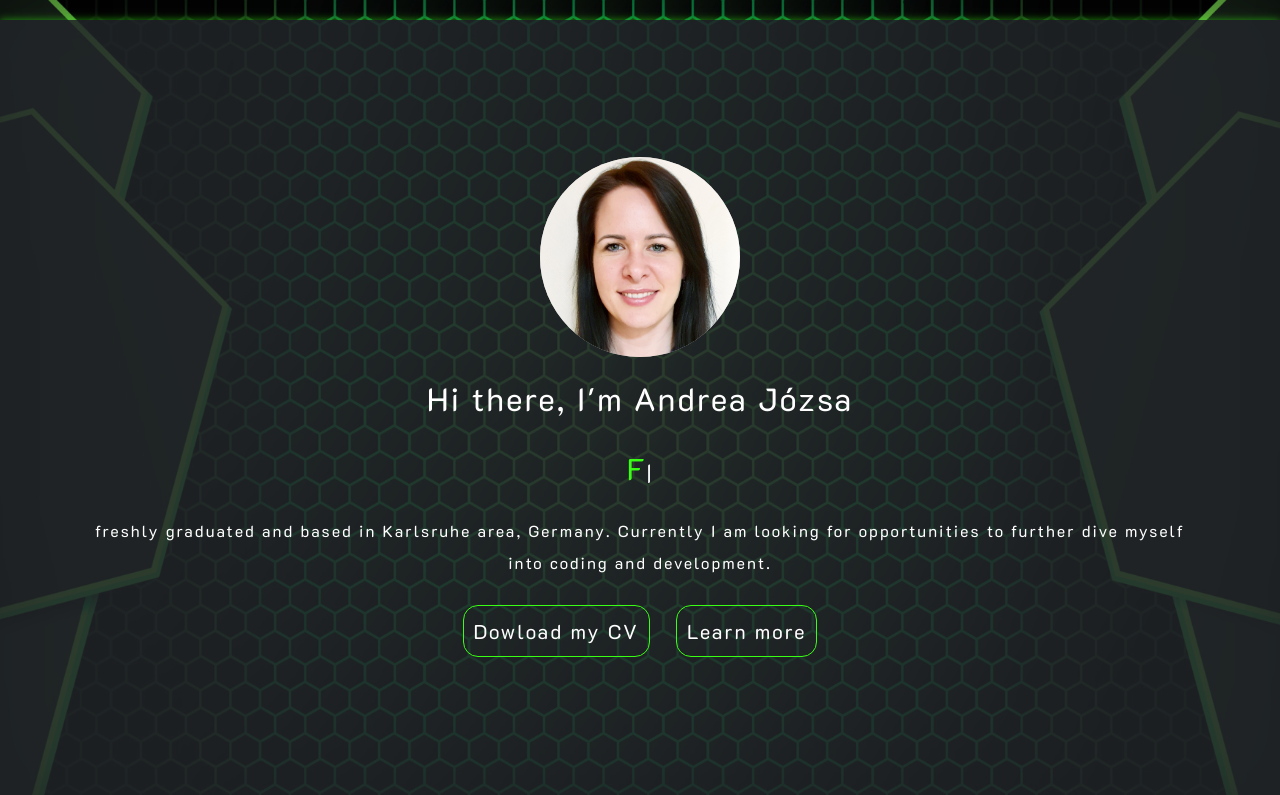
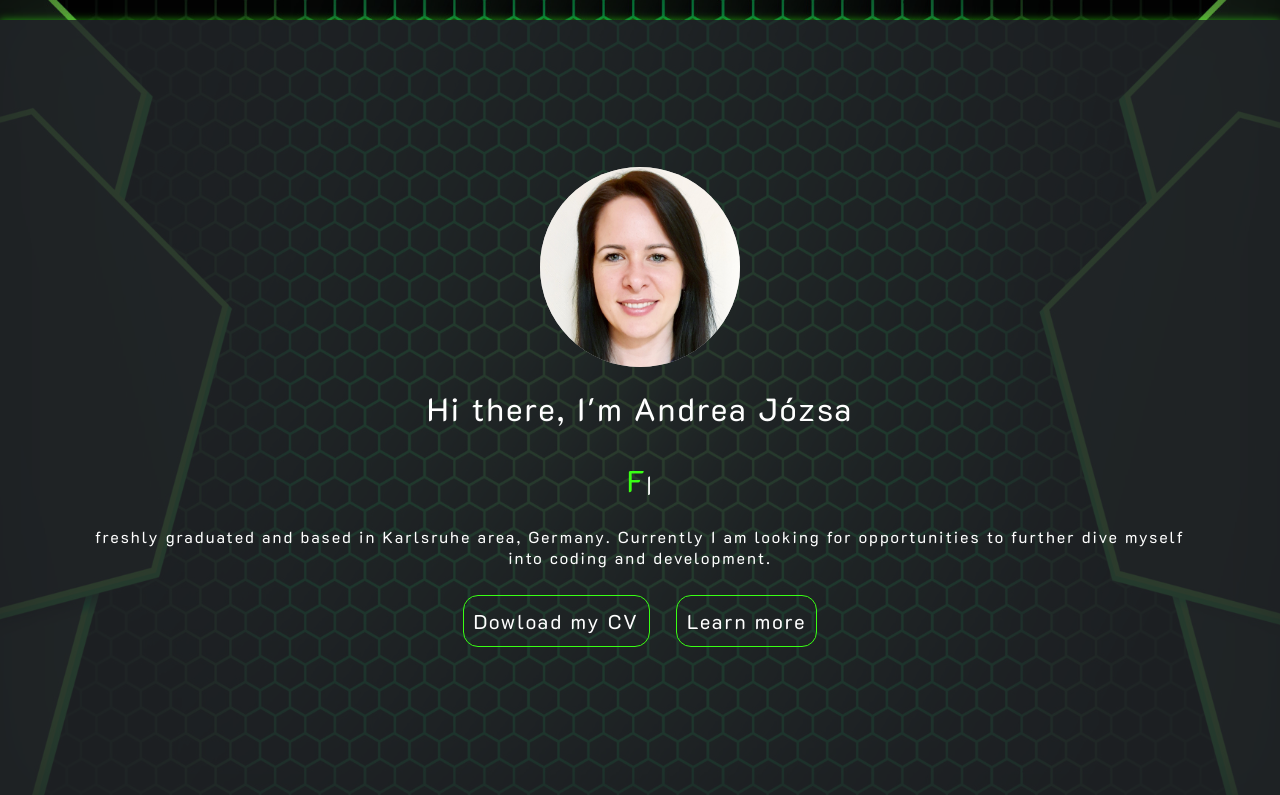
Before and after one commit to Turo-Rudi/Portfolio, a website: page index.html in a window 1280 px wide. Shown: the top 795 px of the page. Drawn offline with nearby package versions, Linux system fonts and the light colour scheme; a web font is replaced by a local one.

Commit message:
update responsive styles

```diff
--- a/css/styles.css
+++ b/css/styles.css
@@ -27,14 +27,6 @@ body {
   letter-spacing: 2px;
   line-height: 2;
 }
-
-a,
-a:hover {
-  text-decoration: none;
-  color: white;
-  font-weight: 800;
-}
-
 
 /*General styles */
 .cover,
@@ -86,9 +78,8 @@ a:hover {
   align-items: center;
 }
 
-.bi {
-  vertical-align: -.125em;
-  fill: currentColor;
+.bio {
+  line-height: 1.3;
 }
 
 .pulse {
@@ -196,6 +187,11 @@ a:hover {
   color: rgba(255, 255, 255, .5);
   background-color: transparent;
   border-bottom: .25rem solid transparent;
+}
+
+.bi {
+  vertical-align: -.125em;
+  fill: currentColor;
 }
 
 /* FLIP ANIMATION */
@@ -388,6 +384,11 @@ a:hover {
 /* ======    RESPONSIVE STYLES ====== */
 /* Extra small devices (phones, 600px and down) */
 @media all and (max-width: 600px) {
+  html {
+    scroll-padding-top: 350px;
+    scroll-behavior: smooth;
+  }
+
   body {
     margin: 0;
   }
@@ -411,8 +412,6 @@ a:hover {
     margin-bottom: 10px;
   }
 
-
-
   #projects {
     display: grid;
     grid-template-columns: 2fr;
@@ -421,13 +420,6 @@ a:hover {
 
   .project-picture {
     width: 200px;
-  }
-
-  .skillrow__item,
-  .toolsrow__item {
-    width: 40px;
-    height: 40px;
-    border: none;
   }
 
   #contact {
--- a/css/styles.production.css
+++ b/css/styles.production.css
@@ -36,14 +36,6 @@ body {
   letter-spacing: 2px;
   line-height: 2;
 }
-
-a,
-a:hover {
-  text-decoration: none;
-  color: white;
-  font-weight: 800;
-}
-
 
 /*General styles */
 .cover,
@@ -109,9 +101,8 @@ a:hover {
           align-items: center;
 }
 
-.bi {
-  vertical-align: -.125em;
-  fill: currentColor;
+.bio {
+  line-height: 1.3;
 }
 
 .pulse {
@@ -240,6 +231,11 @@ a:hover {
   color: rgba(255, 255, 255, .5);
   background-color: transparent;
   border-bottom: .25rem solid transparent;
+}
+
+.bi {
+  vertical-align: -.125em;
+  fill: currentColor;
 }
 
 /* FLIP ANIMATION */
@@ -481,6 +477,11 @@ a:hover {
 /* ======    RESPONSIVE STYLES ====== */
 /* Extra small devices (phones, 600px and down) */
 @media all and (max-width: 600px) {
+  html {
+    scroll-padding-top: 350px;
+    scroll-behavior: smooth;
+  }
+
   body {
     margin: 0;
   }
@@ -506,8 +507,6 @@ a:hover {
     margin-bottom: 10px;
   }
 
-
-
   #projects {
     display: -ms-grid;
     display: grid;
@@ -518,13 +517,6 @@ a:hover {
 
   .project-picture {
     width: 200px;
-  }
-
-  .skillrow__item,
-  .toolsrow__item {
-    width: 40px;
-    height: 40px;
-    border: none;
   }
 
   #contact {
```
